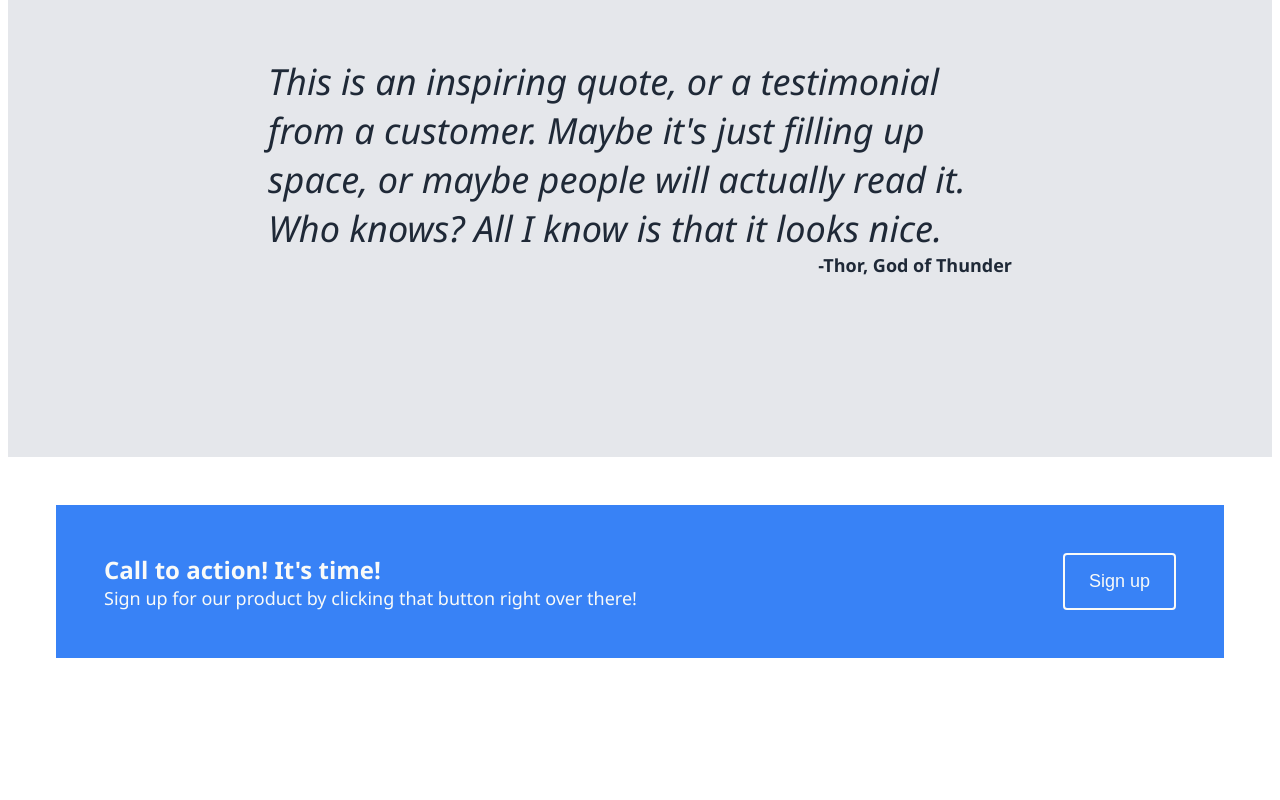
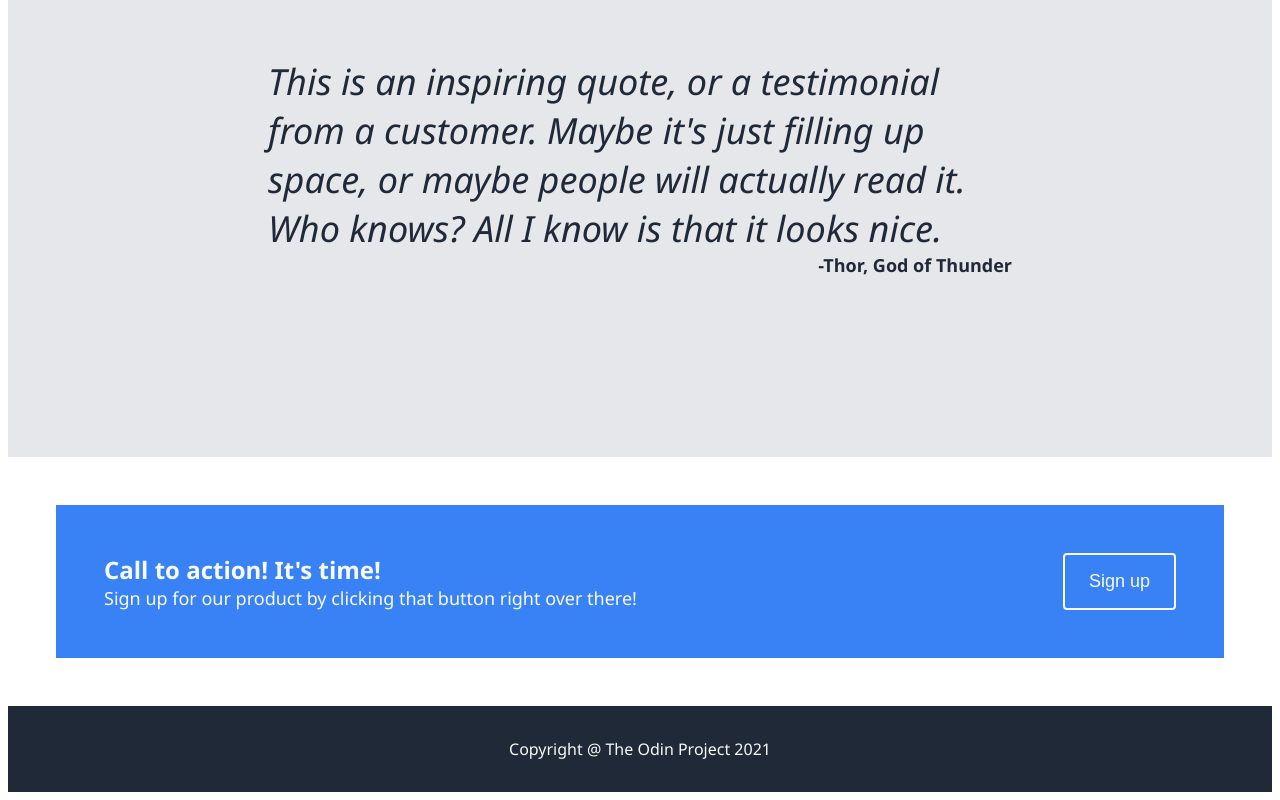
Before and after one commit to rvanderbent/odin-landing-page, a plain HTML site: page index.html in a window 1280 px wide. Shown: the part 979-1779 px from the top of the page. Before the commit the page ends 1685 px from the top, so only its background shows below. Drawn offline with Linux system fonts and the light colour scheme.

Commit message:
Add and style footer

```diff
--- a/index.html
+++ b/index.html
@@ -61,6 +61,9 @@
             </div>
             <button>Sign up</button>
         </div>
+        <div class="footer">
+            <div>Copyright @ The Odin Project 2021</div>
+        </div>
         </body>
     </body>
 </html>
--- a/styles.css
+++ b/styles.css
@@ -143,3 +143,11 @@ ul {
 .CTA button {
     border: 2px solid #F9FAF8
 }
+
+.footer {
+    background-color:#1F2937;
+    color:#F9FAF8;
+    display: flex;
+    justify-content: center;
+    padding: 32px;
+}
```
